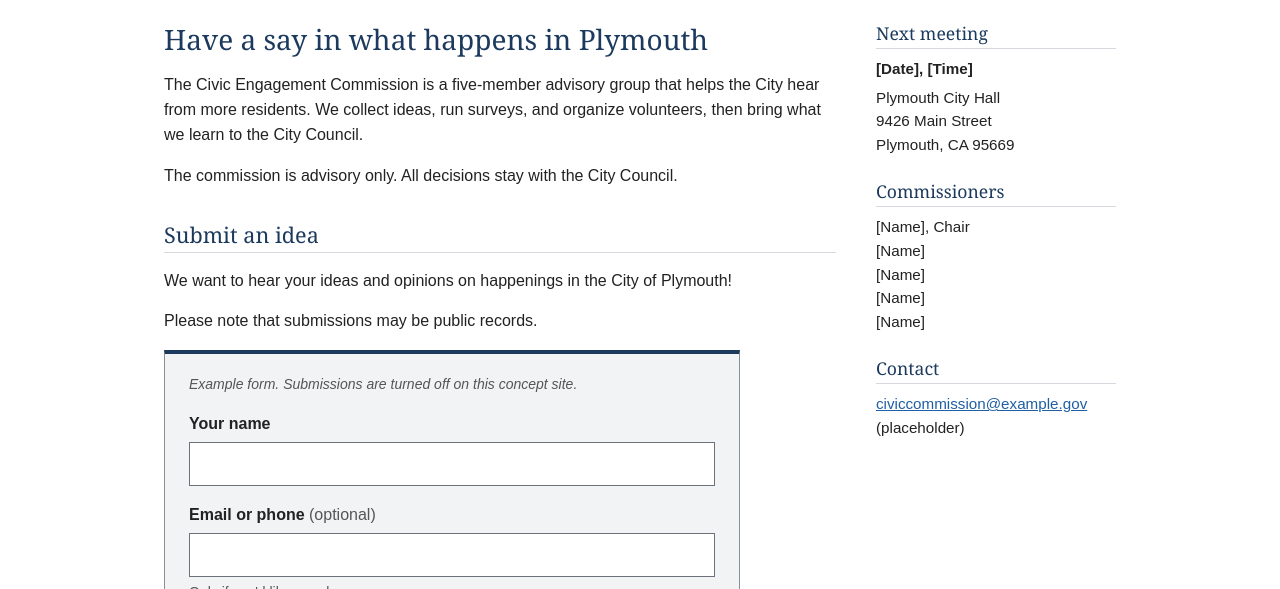
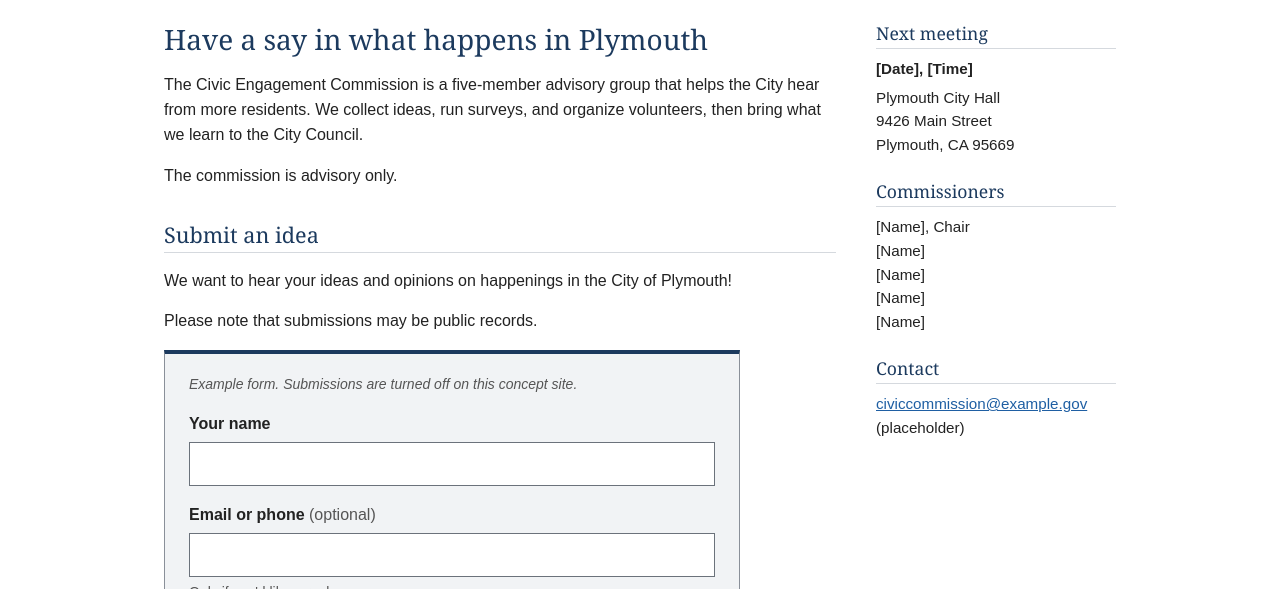
Before and after one commit to naudslee/civic-commission-concept, a plain HTML site: page index.html in a window 1280 px wide. Shown: the part 211-800 px from the top of the page. Drawn offline with Linux system fonts and the light colour scheme.

Commit message:
Remove redundant sentence from about section

```diff
--- a/index.html
+++ b/index.html
@@ -189,7 +189,7 @@
 
     <h1 id="about">Have a say in what happens in Plymouth</h1>
     <p>The Civic Engagement Commission is a five-member advisory group that helps the City hear from more residents. We collect ideas, run surveys, and organize volunteers, then bring what we learn to the City Council.</p>
-    <p>The commission is advisory only. All decisions stay with the City Council.</p>
+    <p>The commission is advisory only.</p>
 
     <h2 id="ideas">Submit an idea</h2>
     <p>We want to hear your ideas and opinions on happenings in the City of Plymouth!</p>
```
